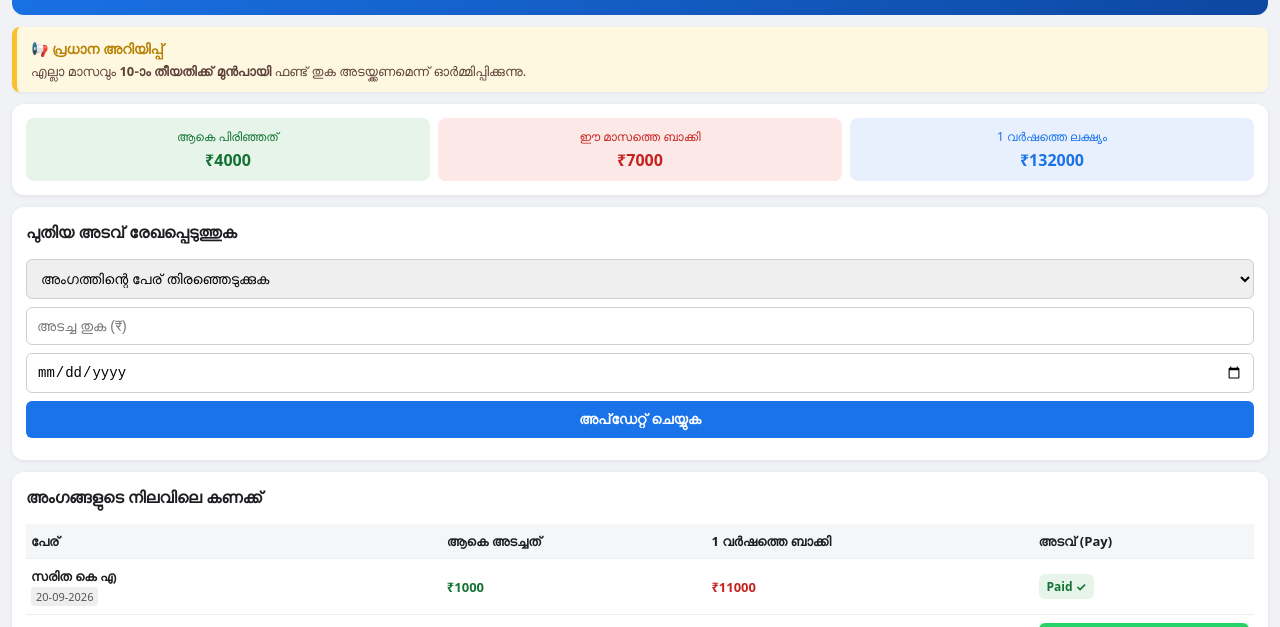
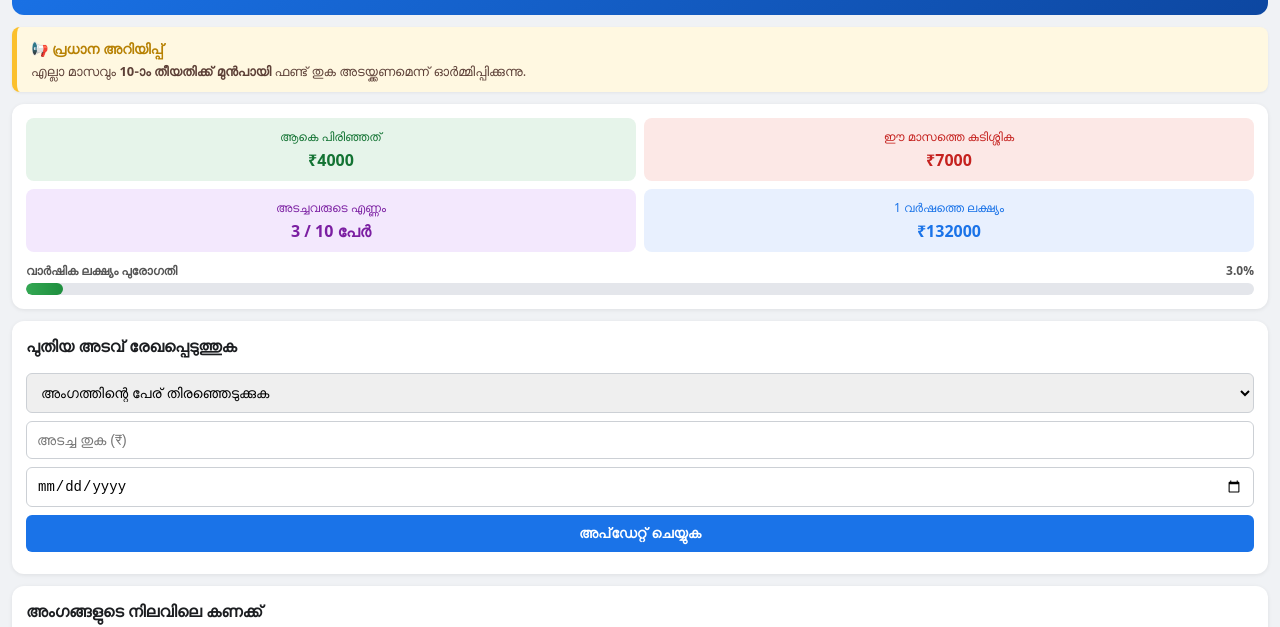
Before and after one commit to midhunachu788-tech/Fund, a plain HTML site: page index.html in a window 1280 px wide. Shown: the part 85-712 px from the top of the page. Drawn offline with Linux system fonts and the light colour scheme.

Commit message:
Update index.html

```diff
--- a/index.html
+++ b/index.html
@@ -9,40 +9,54 @@
     .header { background: linear-gradient(135deg, #1a73e8, #0d47a1); color: white; padding: 18px; border-radius: 12px; text-align: center; margin-bottom: 12px; }
     .header h1 { margin: 0; font-size: 22px; }
 
-    /* അറിയിപ്പ് ബോക്സ് */
     .notice-card { background: #fff8e1; border-left: 5px solid #fbc02d; padding: 12px 14px; border-radius: 8px; margin-bottom: 12px; box-shadow: 0 1px 3px rgba(0,0,0,0.06); }
     .notice-title { font-weight: bold; color: #b78103; font-size: 14px; display: flex; align-items: center; gap: 6px; }
     .notice-text { margin: 4px 0 0 0; font-size: 13px; color: #5d4037; font-weight: 500; }
 
     .card { background: white; padding: 14px; border-radius: 12px; box-shadow: 0 1px 4px rgba(0,0,0,0.08); margin-bottom: 12px; }
-    .stats { display: flex; gap: 8px; }
-    .stat-box { flex: 1; padding: 10px 4px; border-radius: 8px; text-align: center; font-size: 12px; }
+
+    /* സ്ഥിതിവിവരക്കണക്കുകൾ */
+    .stats { display: grid; grid-template-columns: 1fr 1fr; gap: 8px; margin-bottom: 10px; }
+    .stat-box { padding: 10px 6px; border-radius: 8px; text-align: center; font-size: 12px; }
     .stat-box.green { background: #e6f4ea; color: #137333; }
     .stat-box.red { background: #fce8e6; color: #c5221f; }
     .stat-box.blue { background: #e8f0fe; color: #1a73e8; }
+    .stat-box.purple { background: #f3e8fd; color: #7b1fa2; }
     .stat-num { font-size: 16px; font-weight: bold; margin-top: 4px; }
+
+    /* പ്രോഗ്രസ് ബാർ */
+    .progress-container { margin-top: 6px; }
+    .progress-label { display: flex; justify-content: space-between; font-size: 12px; font-weight: 600; margin-bottom: 4px; color: #555; }
+    .progress-bar-bg { width: 100%; height: 12px; background: #e4e6eb; border-radius: 10px; overflow: hidden; }
+    .progress-bar-fill { height: 100%; background: linear-gradient(90deg, #34a853, #1e8e3e); border-radius: 10px; transition: width 0.5s ease-in-out; }
+
     input, select, button { width: 100%; padding: 10px; margin-bottom: 8px; border: 1px solid #ccd0d5; border-radius: 6px; box-sizing: border-box; font-size: 14px; }
     button { background: #1a73e8; color: white; border: none; font-weight: bold; cursor: pointer; border-radius: 6px; }
     table { width: 100%; border-collapse: collapse; margin-top: 8px; font-size: 13px; }
-    th, td { padding: 8px 5px; border-bottom: 1px solid #ebedf0; text-align: left; vertical-align: middle; }
+    th, td { padding: 10px 5px; border-bottom: 1px solid #ebedf0; text-align: left; vertical-align: middle; }
     th { background: #f5f6f7; font-weight: 600; }
     .status-paid { color: #137333; font-weight: bold; }
     .status-pending { color: #c5221f; font-weight: bold; }
-    .date-badge { font-size: 11px; color: #555; background: #eee; padding: 2px 5px; border-radius: 4px; display: inline-block; margin-top: 2px; }
     .share-tag { font-size: 11px; background: #e8f0fe; color: #1a73e8; padding: 2px 6px; border-radius: 10px; margin-left: 4px; }
 
-    /* Pay Now & Paid ബട്ടണുകൾ */
-    .btn-pay { display: inline-flex; align-items: center; justify-content: center; gap: 4px; background: #25D366; color: white; padding: 5px 10px; border-radius: 6px; text-decoration: none; font-size: 12px; font-weight: bold; border: none; cursor: pointer; }
+    /* 12 മാസങ്ങളുടെ ബാഡ്ജ് ലിസ്റ്റ് */
+    .month-dots { display: flex; flex-wrap: wrap; gap: 3px; margin-top: 6px; }
+    .month-badge { font-size: 10px; padding: 2px 5px; border-radius: 4px; font-weight: 600; }
+    .m-paid { background: #e6f4ea; color: #137333; border: 1px solid #ceead6; }
+    .m-due { background: #fce8e6; color: #c5221f; border: 1px solid #fad2cf; }
+    .m-future { background: #f1f3f4; color: #70757a; border: 1px solid #dadce0; }
+
+    .btn-pay { display: inline-flex; align-items: center; justify-content: center; gap: 4px; background: #25D366; color: white; padding: 6px 10px; border-radius: 6px; text-decoration: none; font-size: 12px; font-weight: bold; border: none; cursor: pointer; white-space: nowrap; }
     .btn-pay:hover { background: #1ebd5b; }
-    .paid-badge { color: #137333; font-weight: bold; font-size: 12px; background: #e6f4ea; padding: 4px 8px; border-radius: 6px; display: inline-block; }
+    .paid-badge { color: #137333; font-weight: bold; font-size: 12px; background: #e6f4ea; padding: 4px 8px; border-radius: 6px; display: inline-block; white-space: nowrap; }
 
-    /* ഹിസ്റ്ററി ലിസ്റ്റ് */
+    /* ഹിസ്റ്ററി */
     .history-item { display: flex; justify-content: space-between; align-items: center; padding: 9px 0; border-bottom: 1px dashed #e4e6eb; font-size: 13px; }
     .history-item:last-child { border-bottom: none; }
     .history-date { font-size: 11px; color: #65676b; margin-top: 2px; }
     .history-amount { font-weight: bold; color: #137333; }
 
-    /* QR കോഡ് പോപ്പ്അപ്പ് മോഡൽ */
+    /* QR കോഡ് മോഡൽ */
     .modal { display: none; position: fixed; z-index: 1000; left: 0; top: 0; width: 100%; height: 100%; background: rgba(0,0,0,0.6); align-items: center; justify-content: center; }
     .modal-content { background: white; padding: 20px; border-radius: 12px; text-align: center; max-width: 320px; width: 90%; box-shadow: 0 4px 15px rgba(0,0,0,0.2); }
     .close-btn { background: #65676b; color: white; padding: 8px 16px; border-radius: 6px; margin-top: 12px; border: none; cursor: pointer; }
@@ -55,7 +69,6 @@
     <p style="margin: 4px 0 0 0; opacity: 0.9; font-size: 13px;">1 വിഹിതം = ₹1000/മാസം | നിലവിലെ മാസം: <span id="currentMonthText">1-ാം മാസം</span></p>
   </div>
 
-  <!-- അറിയിപ്പ് ബോക്സ് -->
   <div class="notice-card">
     <div class="notice-title">📢 പ്രധാന അറിയിപ്പ്</div>
     <div class="notice-text">എല്ലാ മാസവും <strong>10-ാം തീയതിക്ക് മുൻപായി</strong> ഫണ്ട് തുക അടയ്ക്കണമെന്ന് ഓർമ്മിപ്പിക്കുന്നു.</div>
@@ -68,12 +81,27 @@
         <div class="stat-num" id="totalCollected">₹0</div>
       </div>
       <div class="stat-box red">
-        <div>ഈ മാസത്തെ ബാക്കി</div>
+        <div>ഈ മാസത്തെ കുടിശ്ശിക</div>
         <div class="stat-num" id="totalPending">₹0</div>
+      </div>
+      <div class="stat-box purple">
+        <div>അടച്ചവരുടെ എണ്ണം</div>
+        <div class="stat-num" id="paidCount">0 / 10</div>
       </div>
       <div class="stat-box blue">
         <div>1 വർഷത്തെ ലക്ഷ്യം</div>
         <div class="stat-num" id="yearlyTarget">₹0</div>
+      </div>
+    </div>
+
+    <!-- പ്രോഗ്രസ് ബാർ -->
+    <div class="progress-container">
+      <div class="progress-label">
+        <span>വാർഷിക ലക്ഷ്യം പുരോഗതി</span>
+        <span id="progressPercent">0%</span>
+      </div>
+      <div class="progress-bar-bg">
+        <div id="progressBar" class="progress-bar-fill" style="width: 0%;"></div>
       </div>
     </div>
   </div>
@@ -91,9 +119,9 @@
     <table>
       <thead>
         <tr>
-          <th>പേര്</th>
-          <th>ആകെ അടച്ചത്</th>
-          <th>1 വർഷത്തെ ബാക്കി</th>
+          <th>പേരും മാസങ്ങളും</th>
+          <th>അടച്ചത്</th>
+          <th>ബാക്കി</th>
           <th>അടവ് (Pay)</th>
         </tr>
       </thead>
@@ -101,13 +129,11 @@
     </table>
   </div>
 
-  <!-- പേയ്‌മെന്റ് ഹിസ്റ്ററി സെക്ഷൻ -->
   <div class="card">
     <h3 style="margin-top:0; font-size:16px;">📜 പേയ്‌മെന്റ് ഹിസ്റ്ററി (Passbook)</h3>
     <div id="paymentHistory"></div>
   </div>
 
-  <!-- QR കോഡ് പോപ്പ്അപ്പ് മോഡൽ -->
   <div id="qrModal" class="modal">
     <div class="modal-content">
       <h3 id="modalName" style="margin-top:0; font-size:16px;"></h3>
@@ -126,11 +152,10 @@
     const MONTHLY_UNIT = 1000;
     const TOTAL_MONTHS = 12;
 
-    // ഫണ്ട് ആരംഭിച്ച മാസം: സെപ്റ്റംബർ 2026 (മാസം ഇൻഡെക്സ് 8)
     const START_YEAR = 2026;
-    const START_MONTH = 8; // 8 = September (JavaScript months 0-11)
+    const START_MONTH = 8; // 8 = September
+    const MONTH_NAMES = ["സെപ്", "ഒക്ടോ", "നവം", "ഡിസം", "ജനു", "ഫെബ്രു", "മാർച്ച്", "ഏപ്രിൽ", "മേയ്", "ജൂൺ", "ജൂലൈ", "ഓഗസ്റ്റ്"];
 
-    // നിലവിലെ മാസം കണക്കാക്കുന്നു (1 മുതൽ 12 വരെ)
     function getElapsedMonths() {
       const now = new Date();
       let diff = (now.getFullYear() - START_YEAR) * 12 + (now.getMonth() - START_MONTH) + 1;
@@ -170,6 +195,7 @@
       let totalCollected = 0;
       let currentMonthPending = 0;
       let totalYearlyTarget = 0;
+      let paidCountThisMonth = 0;
 
       members.forEach((m, idx) => {
         let monthlyDue = m.shares * MONTHLY_UNIT;
@@ -177,7 +203,6 @@
         totalYearlyTarget += yearlyGoal;
         totalCollected += m.totalPaid;
 
-        // ഈ മാസം വരെയുള്ള മൊത്തം അടയ്ക്കേണ്ട തുക
         let dueTillCurrentMonth = monthlyDue * currentMonthNumber;
         let thisMonthPending = dueTillCurrentMonth - m.totalPaid;
         if (thisMonthPending < 0) thisMonthPending = 0;
@@ -186,7 +211,26 @@
         let yearlyRemaining = yearlyGoal - m.totalPaid;
         if (yearlyRemaining < 0) yearlyRemaining = 0;
 
+        if (thisMonthPending === 0) {
+          paidCountThisMonth++;
+        }
+
         select.innerHTML += `<option value="${idx}">${m.name} (${m.shares} ഫണ്ട് - ₹${monthlyDue})</option>`;
+
+        // 12 മാസ ബാഡ്ജുകൾ തയ്യാറാക്കൽ
+        let monthsCompleted = Math.floor(m.totalPaid / monthlyDue);
+        let badgesHtml = '<div class="month-dots">';
+        for (let i = 1; i <= TOTAL_MONTHS; i++) {
+          let label = MONTH_NAMES[i - 1];
+          if (i <= monthsCompleted) {
+            badgesHtml += `<span class="month-badge m-paid" title="${label}: അടച്ചു">${label} ✓</span>`;
+          } else if (i <= currentMonthNumber) {
+            badgesHtml += `<span class="month-badge m-due" title="${label}: ബാക്കി">${label} ✗</span>`;
+          } else {
+            badgesHtml += `<span class="month-badge m-future" title="${label}: വരാനിരിക്കുന്നു">${label}</span>`;
+          }
+        }
+        badgesHtml += '</div>';
 
         let payActionHtml = '';
         if (thisMonthPending > 0) {
@@ -199,7 +243,7 @@
           <td>
             <strong>${m.name}</strong>
             ${m.shares > 1 ? `<span class="share-tag">${m.shares} ഫണ്ട്</span>` : ''}
-            <div>${m.lastDate !== '-' ? `<span class="date-badge">${m.lastDate}</span>` : ''}</div>
+            ${badgesHtml}
           </td>
           <td class="status-paid">₹${m.totalPaid}</td>
           <td class="status-pending">₹${yearlyRemaining}</td>
@@ -207,10 +251,18 @@
         </tr>`;
       });
 
+      // കാർഡുകളിലെ തുകകൾ
       document.getElementById('totalCollected').innerText = '₹' + totalCollected;
       document.getElementById('totalPending').innerText = '₹' + currentMonthPending;
       document.getElementById('yearlyTarget').innerText = '₹' + totalYearlyTarget;
+      document.getElementById('paidCount').innerText = `${paidCountThisMonth} / ${members.length} പേർ`;
 
+      // പ്രോഗ്രസ് ബാർ കണക്കുകൂട്ടൽ
+      let percentage = totalYearlyTarget > 0 ? ((totalCollected / totalYearlyTarget) * 100).toFixed(1) : 0;
+      document.getElementById('progressPercent').innerText = percentage + '%';
+      document.getElementById('progressBar').style.width = percentage + '%';
+
+      // ഹിസ്റ്ററി
       let historyDiv = document.getElementById('paymentHistory');
       if (paymentHistory.length === 0) {
         historyDiv.innerHTML = '<div style="color:#777; font-size:13px; text-align:center; padding:10px;">അടവുകളൊന്നും രേഖപ്പെടുത്തിയിട്ടില്ല</div>';
```
